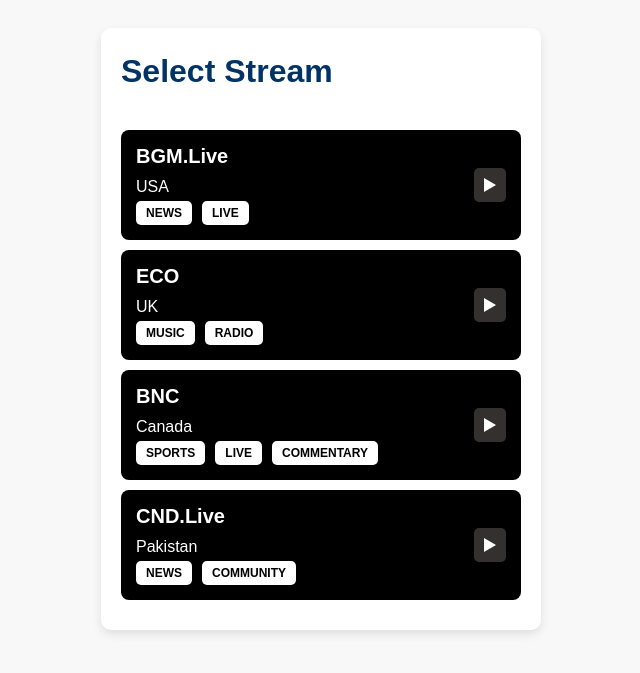
After one commit to rubenfeurer/internetRadio, a Flask app: page /stream-select in a window 1280 px wide. The commit adds this page. Shown: the top 673 px of the page, without its empty margins (319-959 px from the left). Run offline with Flask 3, Linux system fonts and the light colour scheme.

Commit message:
Code updated for version 1.1

```diff
--- a/app.py
+++ b/app.py
@@ -2,11 +2,14 @@ from flask import Flask, render_template, session, redirect, url_for, jsonify, r
 import subprocess
 import re
 import toml
+from stream_manager import StreamManager
 
 def create_app():
     """Create and configure the Flask app."""
     app = Flask(__name__)
     app.secret_key = 'your_secret_key_here'
+
+    player = StreamManager(50)
 
     @app.route('/')
     def index():
@@ -29,6 +32,48 @@ def create_app():
             connect_to_wifi(ssid, password)
             return redirect(url_for('index'))
         return redirect(url_for('wifi_settings'))
+
+    @app.route('/stream-select', methods=['GET'])
+    def select_link():
+        channel = request.args.get('channel')  # Get channel (link1, link2, etc.) from the query params
+        # Load the config file
+        config_data = toml.load('config.toml')
+
+        # Extract active links
+        active_links = {
+            'link1': config_data['link1'],
+            'link2': config_data['link2'],
+            'link3': config_data['link3']
+        }
+
+        # Extract spare links
+        spare_links = config_data['links']
+
+        return render_template('stream_select.html', channel=channel, active_links=active_links, spare_links=spare_links)
+
+    @app.route('/update-stream', methods=['POST'])
+    def update_link():
+        channel = request.form['channel']  # e.g., link1, link2, link3
+        selected_link = request.form['selected_link']  # The new URL selected by the user
+
+        # Load the config file
+        config_data = toml.load('config.toml')
+
+        # Update the selected link
+        config_data[channel] = selected_link
+
+        # Write the changes back to config.toml
+        with open('config.toml', 'w') as configfile:
+            toml.dump(config_data, configfile)
+
+        print(f"Channel: {channel}, Selected Link: {selected_link}")
+        return jsonify({'success': True})  # Redirect back to the main page
+
+    @app.route('/play-stream', methods=['POST'])
+    def play_stream():
+        url_stream = request.form['url']  # Get the channel from the request
+        player.play_stream_radio(url_stream)  # Call the play_stream method
+        return jsonify({'success': True})  # Return a success response
 
     def connect_to_wifi(ssid, password):
         connection_command = ["nmcli", "--colors", "no", "device", "wifi", "connect", ssid, "ifname", "wlan0"]
@@ -65,4 +110,15 @@ def create_app():
         except Exception as e:
             return jsonify({'error': str(e)})
 
+    @app.route('/check_internet_connection')
+    def check_internet_connection():
+        try:
+            result = subprocess.run(['ping', '-c', '1', '8.8.8.8'], stdout=subprocess.PIPE, stderr=subprocess.PIPE)
+            if result.returncode == 0:
+                return jsonify({'connected': True})
+            else:
+                return jsonify({'connected': False})
+        except Exception as e:
+            return jsonify({'connected': False, 'error': str(e)})
+
     return app
--- a/config.toml
+++ b/config.toml
@@ -1,3 +1,26 @@
-link1 = "https://stream.srg-ssr.ch/m/rsj/aacp_96"
-link2 = "https://stream-relay-geo.ntslive.net/stream"
-link3 = "https://gdsfm.out.airtime.pro/gdsfm_a"
+link1 = "https://anyfm.stream.laut.fm/anyfm"
+link2 = "http://streams.90s90s.de/boygroup/mp3-192/streams.90s90s.de/"
+link3 = "https://stream.spreeradio.de/spree-chill/mp3-192/"
+[[links]]
+name = "BGM.Live"
+url = "https://anyfm.stream.laut.fm/anyfm"
+country = "USA"
+tags = [ "news", "live",]
+
+[[links]]
+name = "ECO"
+url = "http://streams.90s90s.de/boygroup/mp3-192/streams.90s90s.de/"
+country = "UK"
+tags = [ "music", "radio",]
+
+[[links]]
+name = "BNC"
+url = "https://stream.spreeradio.de/spree-chill/mp3-192/"
+country = "Canada"
+tags = [ "sports", "live", "commentary",]
+
+[[links]]
+name = "CND.Live"
+url = "https://stream.spreeradio.de/spree-chill/mp3-192/"
+country = "Pakistan"
+tags = [ "news", "community",]
--- /dev/null
+++ b/templates/stream_select.html
@@ -0,0 +1,181 @@
+<!doctype html>
+<html lang="en">
+<head>
+    <meta charset="UTF-8">
+    <meta name="viewport" content="width=device-width, initial-scale=1.0">
+    <title>Select Stream</title>
+    <style>
+        body {
+            font-family: Arial, sans-serif;
+            background-color: #f8f8f8;
+            padding: 20px;
+        }
+
+        .container {
+            max-width: 400px;
+            margin: 0 auto;
+            background-color: white;
+            padding: 20px;
+            border-radius: 10px;
+            box-shadow: 0 4px 10px rgba(0, 0, 0, 0.1);
+            position: relative;
+        }
+
+        h1 {
+            color: #003366;
+            margin-top: 5px;
+            margin-bottom: 40px;
+        }
+
+        .stream-card {
+            display: flex;
+            justify-content: space-between; /* Aligns items to spread them across the width */
+            align-items: center; /* Centers items vertically */
+            background-color: #000; /* Background color of the card */
+            color: #fff; /* Text color */
+            padding: 15px; /* Padding inside the card */
+            margin-bottom: 10px; /* Space between cards */
+            border-radius: 8px; /* Optional: Rounded corners */
+            cursor: pointer;
+        }
+
+        .stream-details {
+            flex: 1;
+            text-align: left;
+        }
+
+        .stream-details h2 {
+            font-size: 20px;
+            margin: 0;
+            margin-bottom: 10px;
+        }
+
+        .stream-details p {
+            margin: 5px 0;
+        }
+
+        .tags {
+            display: flex;
+            gap: 10px;
+            flex-wrap: wrap;
+            margin-top: 5px;
+        }
+
+        .tag {
+            background-color: white;
+            border-radius: 5px;
+            padding: 5px 10px;
+            font-size: 12px;
+            font-weight: bold;
+            color: black;
+            text-transform: uppercase;
+        }
+
+        .play-button {
+            margin-left: 20px; /* Add some space between the details and the play button */
+            background-color: #353030;
+            color: #000;
+            padding: 10px;
+            text-align: center;
+            border-radius: 5px;
+            text-decoration: none;
+            display: inline-block;
+            align-items: center;
+            cursor: pointer;
+            flex-shrink: 0; /* Prevent the button from shrinking */
+            pointer-events: auto;
+        }
+
+        .play-button:hover {
+            background-color: grey;
+        }
+
+        .play-icon {
+            width: 0; /* Set width to 0 for triangle */
+            height: 0; /* Set height to 0 for triangle */
+            border-left: 12px solid white;  /* Create the left side of the triangle */
+            border-top: 7px solid transparent; /* Create the top of the triangle */
+            border-bottom: 7px solid transparent; /* Create the bottom of the triangle */
+            /*margin-right: 5px; */
+        }
+    </style>
+</head>
+<body>
+    <div class="container">
+        <h1>Select Stream</h1>
+
+        {% for link in spare_links %}
+        <div class="stream-card" onclick="updateStream('{{ channel }}', '{{ link.url }}')">
+            <div class="stream-details">
+                <h2>{{ link.name }}</h2>
+                <p>{{ link.country }}</p>
+                <div class="tags">
+                    {% for tag in link.tags %}
+                        <span class="tag">{{ tag }}</span>
+                    {% endfor %}
+                </div>
+            </div>
+
+            <div class="play-button" onclick="playStream(event, '{{ link.url }}')">
+                <div class="play-icon"></div>
+            </div>
+        </div>
+        {% endfor %}
+    </div>
+
+    <script>
+        function updateStream(channel, selectedLink) {
+            fetch('/update-stream', {
+                method: 'POST',
+                headers: {
+                    'Content-Type': 'application/x-www-form-urlencoded'
+                },
+                body: new URLSearchParams({ channel: channel, selected_link: selectedLink })
+            })
+            .then(response => {
+                if (!response.ok) {
+                    throw new Error('Network response was not ok');
+                }
+                return response.json();
+            })
+            .then(data => {
+                if (data.success){
+                    window.location.href = '/'; // Redirect to home or the main page
+                } else {
+                    console.error('Update failed');
+                }
+            })
+            .catch(error => {
+                console.error('Error:', error);
+            });
+        }
+
+        function playStream(event, url) {
+            event.stopPropagation(); // Prevent the click from triggering the stream card's click event
+            event.preventDefault(); // Prevent the default action of the anchor tag
+            console.log("Playing stream for URL:", url);
+
+            fetch('/play-stream', {
+                method: 'POST',
+                headers: {
+                    'Content-Type': 'application/x-www-form-urlencoded'
+                },
+                body: new URLSearchParams({ url: url })
+            })
+            .then(response => {
+                if (!response.ok) {
+                    throw new Error('Network response was not ok');
+                }
+                return response.json();
+            })
+            .then(data => {
+                console.log('Success:', data);
+                // Optionally redirect or update the UI after successful update
+            })
+            .catch(error => {
+                console.error('Error:', error);
+            });
+        }
+    </script>
+</body>
+</html>
```
Also changed, not shown: main.py (+35 -27 lines), sounds.py (added, +22 -0 lines), stream_manager.py (+18 -0 lines), templates/index.html (+31 -22 lines), 3 other files.
